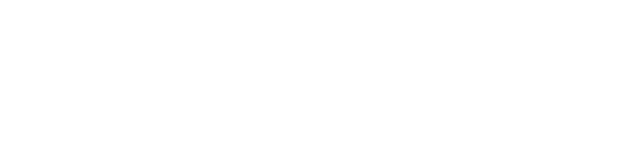
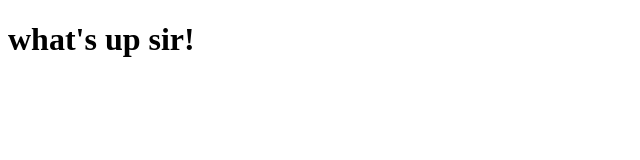
Before and after one commit to nippiya003/project01, a plain HTML site: page index.html in a window 1280 px wide. Shown: the whole page, without its empty margins (0-640 px from the left). Drawn offline with Linux system fonts and the light colour scheme.

Commit message:
add heading

```diff
--- a/index.html
+++ b/index.html
@@ -6,6 +6,6 @@
     <title>Document</title>
 </head>
 <body>
-
+    <h1>what's up sir!</h1>
 </body>
 </html>
```
